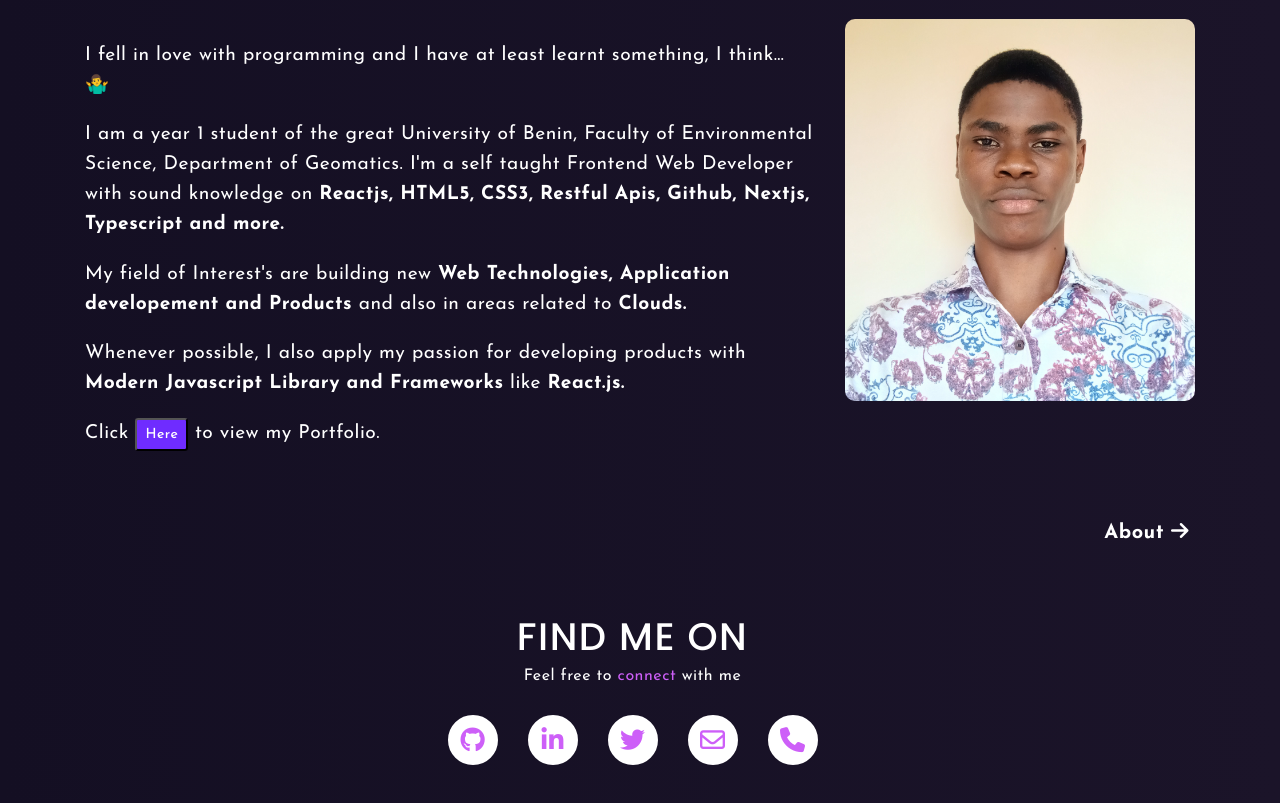
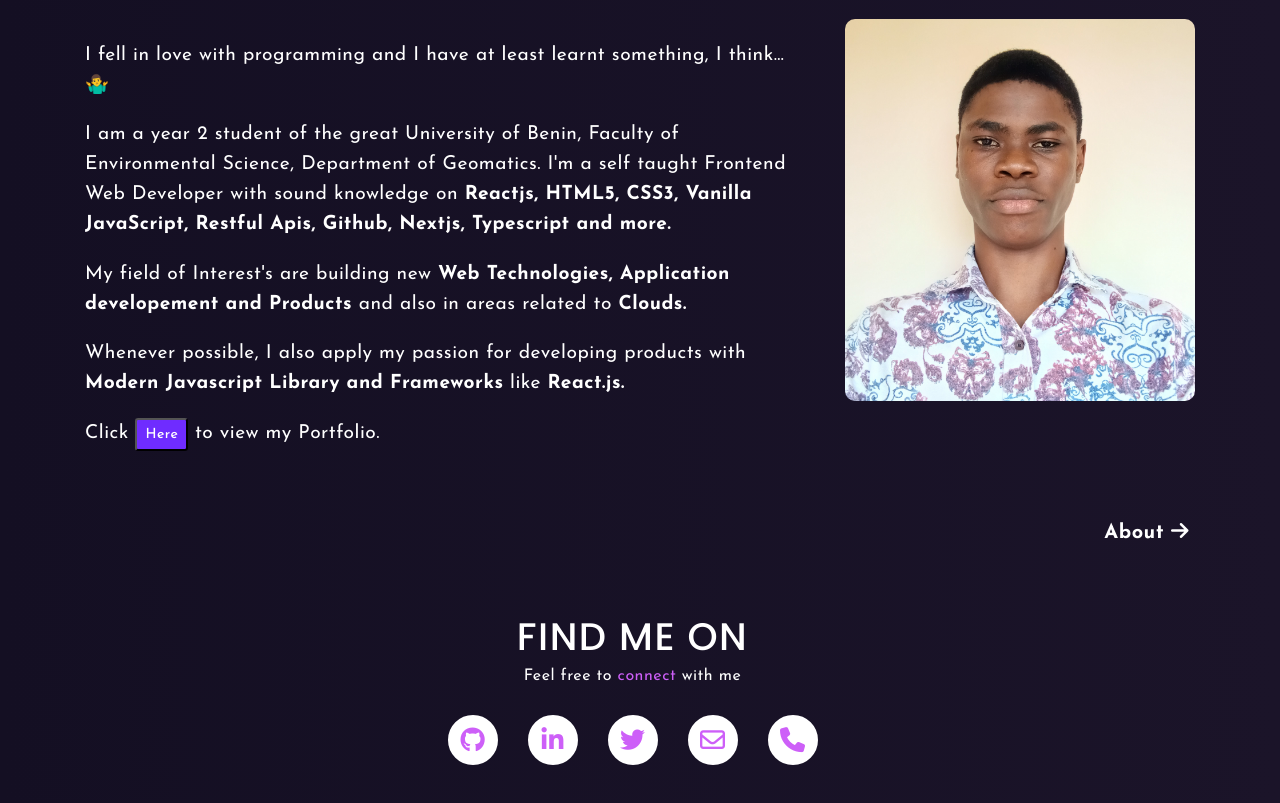
Before and after one commit to anointedosara/my-portfolio, a React (Create React App) app: page / in a window 1280 px wide. Shown: the part 920-1723 px from the top of the page. Built offline with nearby package versions, Linux system fonts and the light colour scheme.

Commit message:
new commit

```diff
--- a/src/Pages/Home.js
+++ b/src/Pages/Home.js
@@ -91,8 +91,8 @@ function Home() {
           <h1>LET ME <span>INTRODUCE</span> MYSELF</h1>
           <div>
             <p>I fell in love with programming and I have at least learnt something, I think… 🤷‍♂️</p>
-            <p>I am a year 1 student of the great University of Benin, Faculty of Environmental Science, Department of Geomatics.
-               I'm a self taught Frontend Web Developer with sound knowledge on <b>Reactjs, HTML5, CSS3, Restful Apis, Github, Nextjs, Typescript and more.</b></p>
+            <p>I am a year 2 student of the great University of Benin, Faculty of Environmental Science, Department of Geomatics.
+               I'm a self taught Frontend Web Developer with sound knowledge on <b>Reactjs, HTML5, CSS3, Vanilla JavaScript, Restful Apis, Github, Nextjs, Typescript and more.</b></p>
             <p>My field of Interest's are building new <b>Web Technologies, Application developement and Products</b> and also in areas related to <b>Clouds.</b></p>
             <p>Whenever possible, I also apply my passion for developing products with <b>Modern Javascript Library and Frameworks</b> like <b>React.js.</b></p>
             <p>Click <Link to='/projects'><button className='btn'>Here</button></Link> to view my Portfolio.</p>
--- a/src/Pages/Resume.js
+++ b/src/Pages/Resume.js
@@ -154,7 +154,7 @@ function Resume() {
                 <div className='resume-scroll-left'>
                   <h1>FreeCodeCamp.org</h1>
                 <div className="line"></div>
-                <p>Learnt the basics to intermediate Javascript and became very fluent with the language. You can view this Certificate <a href="#hjdgh"  target='_blank' rel="noreferrer"><button className='btn'>Here</button></a>.</p>
+                <p>Learnt the basics to intermediate Javascript and became very fluent with the language. You can view this Certificate <a href="https://www.freecodecamp.org/certification/fcc2c83f31b-22dc-4437-a2f7-3f17ce85444d/responsive-web-design"  target='_blank' rel="noreferrer"><button className='btn'>Here</button></a>.</p>
                 </div>
                 </div>
           </div>
```
Also changed, not shown: 1 other file (tests, documents, lock files or other folders).
